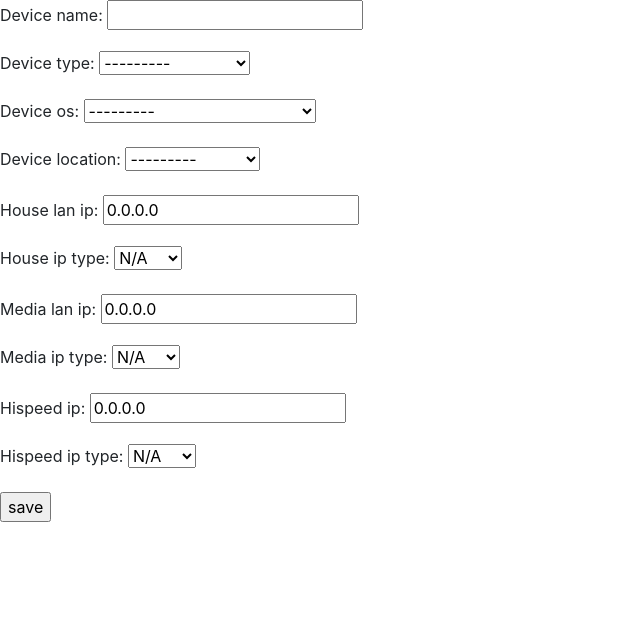
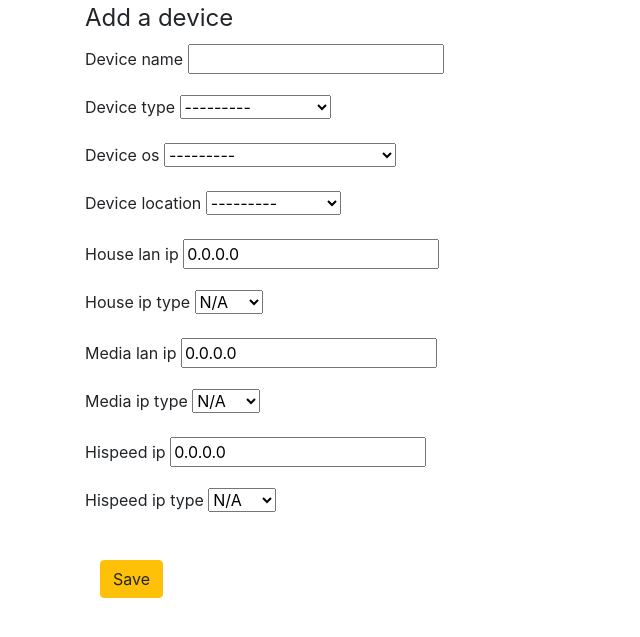
Before and after one commit to edsoncudjoe/network-list, a Django app: page /devices/add/ in a window 1280 px wide. Shown: the top 637 px of the page, without its empty margins (0-640 px from the left). Run offline with Django 3.2, Linux system fonts and the light colour scheme; some libraries are stand-ins or nearby versions.

Commit message:
update form layout

```diff
--- a/devices/templates/devices/add-device.html
+++ b/devices/templates/devices/add-device.html
@@ -7,10 +7,63 @@
 
 {% block content %}
 
-    <form action="." method="post">
-        {% csrf_token %}
-        {{ add_form.as_p }}
-        <p><input type="submit" value="save"></p>
-    </form>
+    <div class="container">
+        <form action="." method="post" class="well horizontal">
+            {% csrf_token %}
+            <fieldset>
+                <legend>Add a device</legend>
+                <div class="form-group">
+                    <label for="{{ add_form.id_device_name }}">{{ add_form.device_name.label }}</label>
+                    {{ add_form.device_name }}
+                </div>
+                <div class="form-group">
+                    <label for="{{ add_form.id_device_type }}">{{ add_form.device_type.label }}</label>
+                    {{ add_form.device_type }}
+                </div>
+                <div class="form-group">
+                    <label for="{{ add_form.id_device_os }}">{{ add_form.device_os.label }}</label>
+                    {{ add_form.device_os }}
+                </div>
+                <div class="form-group">
+                    <label for="{{ add_form.id_device_location }}">{{ add_form.device_location.label }}</label>
+                    {{ add_form.device_location }}
+                </div>
+                <div class="form-group">
+                    <label for="{{ add_form.id_house_lan_ip }}">{{ add_form.house_lan_ip.label }}</label>
+                    {{ add_form.house_lan_ip }}
+                </div>
+                <div class="form-group">
+                    <label for="{{ add_form.id_house_ip_type }}">{{ add_form.house_ip_type.label }}</label>
+                    {{ add_form.house_ip_type }}
+                </div>
+                <div class="form-group">
+                    <label for="{{ add_form.id_media_lan_ip }}">{{ add_form.media_lan_ip.label }}</label>
+                    {{ add_form.media_lan_ip }}
+                </div>
+                <div class="form-group">
+                    <label for="{{ add_form.id_media_ip_type }}">{{ add_form.media_ip_type.label }}</label>
+                    {{ add_form.media_ip_type }}
+                </div>
+                <div class="form-group">
+                    <label for="{{ add_form.id_hispeed_ip }}">{{ add_form.hispeed_ip.label }}</label>
+                    {{ add_form.hispeed_ip }}
+                </div>
+                <div class="form-group">
+                    <label for="{{ add_form.id_hispeed_ip_type }}">{{ add_form.hispeed_ip_type.label }}</label>
+                    {{ add_form.hispeed_ip_type }}
+                </div>
+
+                <div class="form-group"><label for="" class="col-md-4 control-label"></label>
+
+                    <div class="col-md-4">
+                        <button class="btn btn-warning">Save </button>
+                    </div>
+                </div>
+
+            </fieldset>
+
+
+        </form>
+    </div>
 
 {% endblock %}
```
Also changed, not shown: 1 other file.
